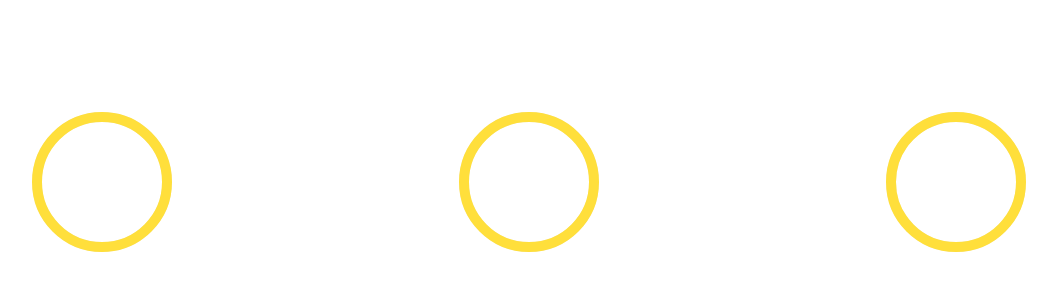
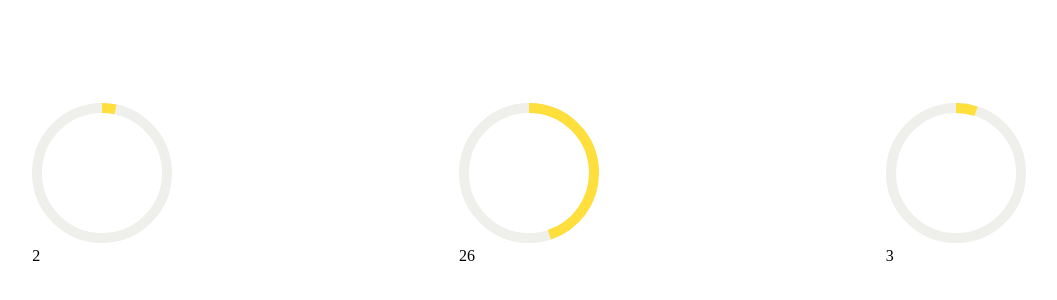
Before and after one commit to GrekovMih/newTimer, a plain HTML site: page index.html in a window 1280 px wide. Shown: the part 216-516 px from the top of the page, without its empty margins (111-1168 px from the left). Drawn offline with Linux system fonts and the light colour scheme.

Commit message:
TODO: добавить инпуты, отдых, анимацию

```diff
--- a/index.html
+++ b/index.html
@@ -8,31 +8,38 @@
         html, body, .my-flex-container {
             height: 100%;
         }
+
         * {
             margin: 0;
         }
 
-
-
-        .my-flex-container{
+        .my-flex-container {
             display: flex;
             justify-content: space-around;
-            align-items:  center;
+            align-items: center;
             flex-wrap: wrap;
         }
 
-
-        @media screen and (orientation:portrait) {
+        @media screen and (orientation: portrait) {
             .my-flex-container {
                 flex-direction: column;
             }
         }
+
         svg {
             transform: rotate(-90deg);
+
+        }
+
+        circle {
+
             transition: stroke-dashoffset 1s linear;
             animation: rotate 2s linear infinite;
 
+        }
 
+        .progress_animated {
+            animation: rotate 2s linear infinite;
         }
 
 
@@ -41,53 +48,167 @@
 <body>
 
 
+<audio id="myAudio">
+    <source src="gong.mp3" type="audio/mpeg">
+</audio>
 
 
 <div class="my-flex-container">
 
-    <div id="circleMinute" class="my-flex-block">
+    <div class="my-flex-block">
+        <div id="circleMinute"></div>
         <div id="min"></div>
-    </div>
-
-    <div id="circleSecond" class="my-flex-block">
-        <div id="sec"></div>
-    </div>
-    <div id="circleRound" class="my-flex-block">
-        <div id="round"></div>
-    </div>
 
     </div>
 
 
+    <div class="my-flex-block">
 
+        <div id="circleSecond" class="my-flex-block"></div>
+        <div id="sec"></div>
+
+    </div>
+
+
+    <div class="my-flex-block">
+
+
+        <div id="circleRound" class="my-flex-block"> </div>
+        <div id="round"></div>
+
+
+    </div>
+
+
+</div>
 
 
 <script type="application/javascript">
 
 
+    var x = document.getElementById("myAudio");
 
-function drawCircle(id) {
-    var time="time"+id;
+    function sound() {
+        x.play();
+        /*    if ('vibrate' in navigator) {
+         navigator.vibrate([1000, 500, 1000, 500, 2000]);
+         }
+         */
+    }
 
-    document.getElementById(id).innerHTML = "           <svg class='progress' width='140' height='140'>" +
+
+    function drawCircle(id, value) {
+
+        document.getElementById(id).innerHTML = "           <svg class='progress_animated' width='140' height='140'>" +
                 " <circle r='65' cx='70' cy='70' " +
                 "fill='none' stroke='#efefec' stroke-width='10'/>" +
                 "        <circle r='65' cx='70' cy='70'" +
                 " fill='none' stroke='#ffdf3b' stroke-width='10' " +
+                "     </svg> "
+        ;
+    }
 
 
-            "    <div id=time></div>    </svg> "
+    // function foundLength(){
 
+
+    // }
+
+    function drawValue(id, value) {
+
+        var elementDiv = document.getElementById(id);
+        console.log(elementDiv);
+        var elementSVG = elementDiv.lastElementChild;
+        console.log(elementSVG);
+        var circle = elementSVG.children[1];
+        circle.style.strokeDasharray = circleLength;
+        var offset = 1 - value / 60;
+
+        circle.style.strokeDashoffset = circleLength * offset;
+
+        return circle;
+
+    }
+
+
+    function setValueCircle(id, value) {
+        // var second = value;
+
+        var minute = 2;
+
+        var second = 30;
+
+        var round = 3;
+
+
+        var minuteRelax = 1;
+        var secondRelax = 0;
+
+        var circle = drawValue(id, second);
+
+        drawValue("circleRound", round);
+        drawValue("circleMinute", minute);
+
+        document.getElementById("min").innerHTML = minute;
+        document.getElementById("sec").innerHTML = second;
+        document.getElementById("round").innerHTML = round;
+
+        sec = function draw() {
+            var offset = 1 - second / 60;
+            circle.style.strokeDashoffset = circleLength * offset;
+            console.log(second);
+            document.getElementById("sec").innerHTML = second;
+            if (second > 0)
+                return --second;
+
+            else {
+                if (minute > 0) {
+                    minute--;
+                    document.getElementById("min").innerHTML = minute;
+                    second = 60;
+                    drawValue("circleMinute", minute);
+                } else
+                    stop();
+
+            }
+
+        };
+
+        var myTimer = setInterval(sec, 1000);
+
+
+        function stop() {
+
+            clearInterval(myTimer);
+            sound();
+            circle.style.strokeDashoffset = 0;
+            //       circle.style.animationDuration = 3;
+            //  for (var i=0; i<5; i++) {
+            /*   document.getElementById(id).innerHTML = "           <svg class='progress' width='140' height='140'>" +
+
+             "        <circle r='65' cx='70' cy='70'" +
+             " fill='none' stroke='red' stroke-width='10' " +
+             " <animate attributeName='cy' from='70' to='100' dur='3s'/> " +
+             "    </circle>        " +
+             "     </svg> "
 
 
              ;
+             */
+            /*         document.getElementById(id).innerHTML
+             = "<svg><circle r='100' cx='100' cy='100' fill='slategrey'>   <animate attributeName='cy' from='100' to='200' dur=3s' fill='freeze'/> </circle></svg>";
+             */
+
+            //  }
+        }
 
     }
 
-function setValueCircle(id, value) {
-    var second = value;
 
-    var elementDiv = document.getElementById(id);
+    drawCircle("circleMinute");
+
+
+    var elementDiv = document.getElementById("circleMinute");
     console.log(elementDiv);
     var elementSVG = elementDiv.lastElementChild;
     console.log(elementSVG);
@@ -95,36 +216,16 @@ function setValueCircle(id, value) {
     console.log(circle);
     var circleRadius = parseInt(circle.getAttribute("r"), 10);
     console.log(circleRadius);
-    var circleLength = 2 * Math.PI * circleRadius;
+    circleLength = 2 * Math.PI * circleRadius;
     console.log(circleLength);
 
-    circle.style.strokeDasharray = circleLength;
-    sec = function draw(){
-        var offset = 1 - second / 60;
-        circle.style.strokeDashoffset = circleLength * offset;
-        console.log(second);
-        var time="time"+id;
-        document.getElementById(time).innerHTML = second;
-        return --second;
 
-    };
-    setInterval( sec , 1000);
-
-}
-
-function stop (){
-
-
-}
-
-
-drawCircle("circleMinute");
     drawCircle("circleSecond");
     drawCircle("circleRound");
 
+    //  setValueCircle("circleSecond", round);
+
     setValueCircle("circleSecond", 60);
-
-//setValueCircle("circleSecond", 60);
 
 
     /*
```
Lines whose indentation alone changed are shown as unchanged.
